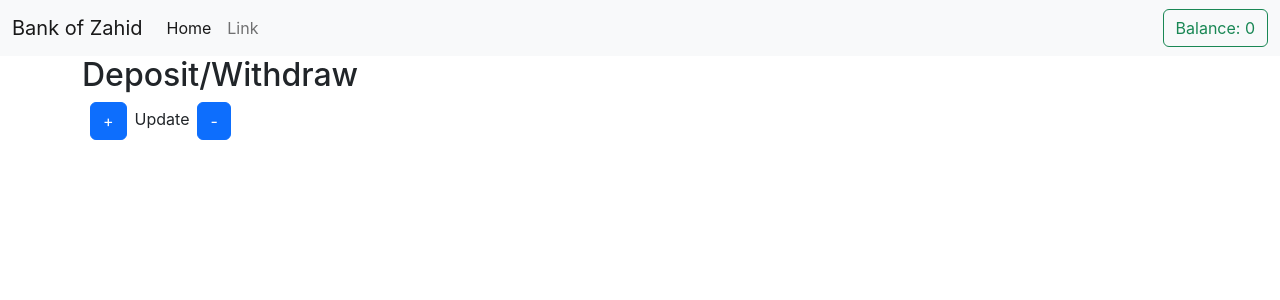
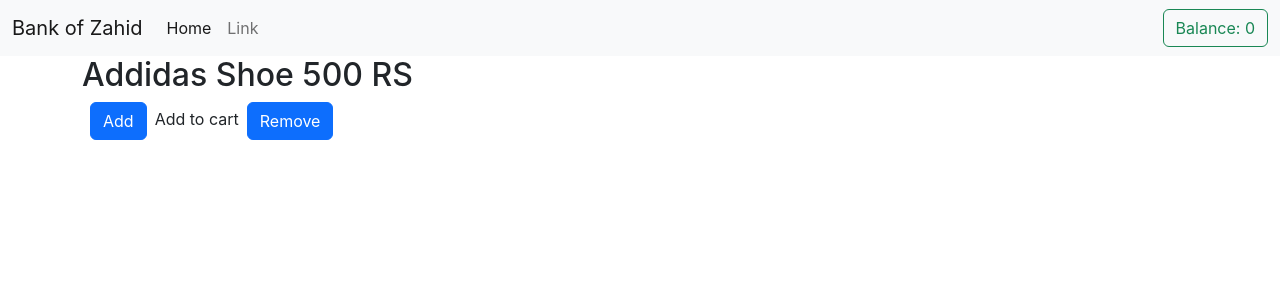
Before and after one commit to zahid2022skipq/reactredux, a React (Create React App) app: page / in a window 1280 px wide. Shown: the top 300 px of the page. Built offline with nearby package versions, Linux system fonts and the light colour scheme.

Commit message:
add to cart option

```diff
--- a/src/Shop.js
+++ b/src/Shop.js
@@ -24,13 +24,13 @@
 
   return (
     <div>
-      <h2>Deposit/Withdraw</h2>
+      <h2>Addidas Shoe 500 RS</h2>
       <button onClick={deposit} className="btn btn-primary mx-2">
-        +
+        Add
       </button>
-      Update
+      Add to cart
       <button onClick={withdraw} className="btn btn-primary mx-2">
-        -
+        Remove
       </button>
     </div>
   );
```
